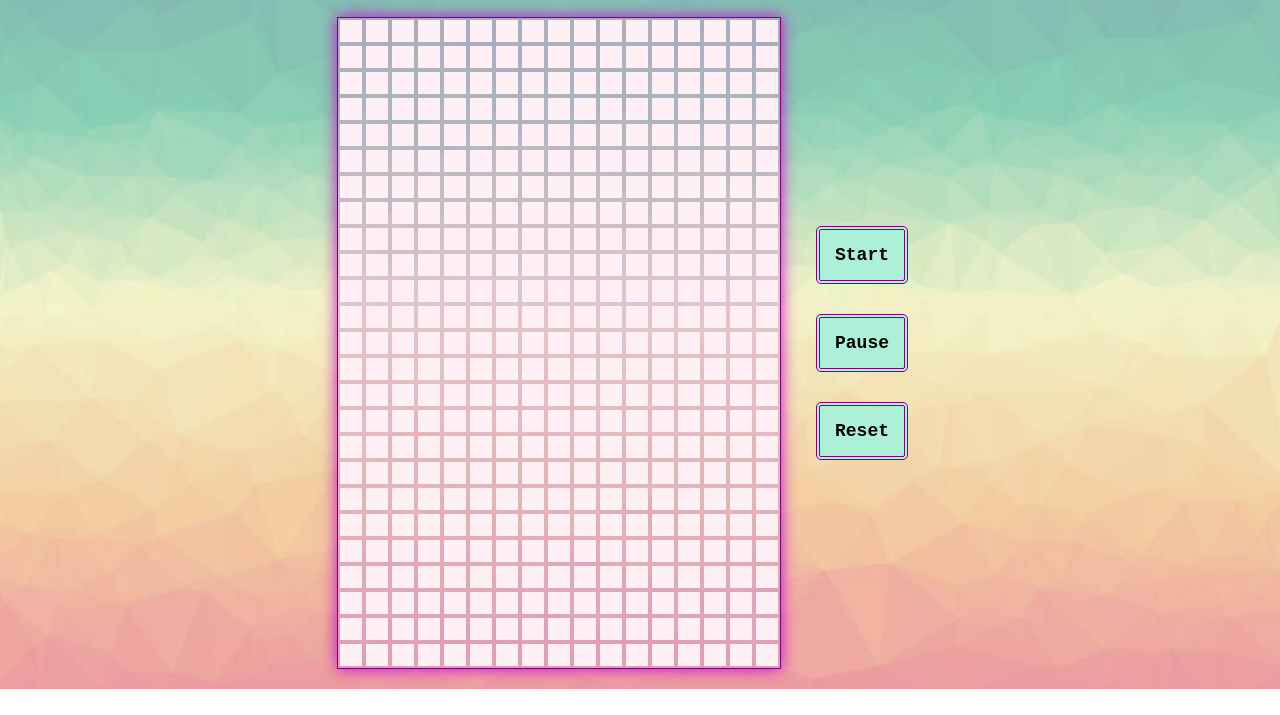
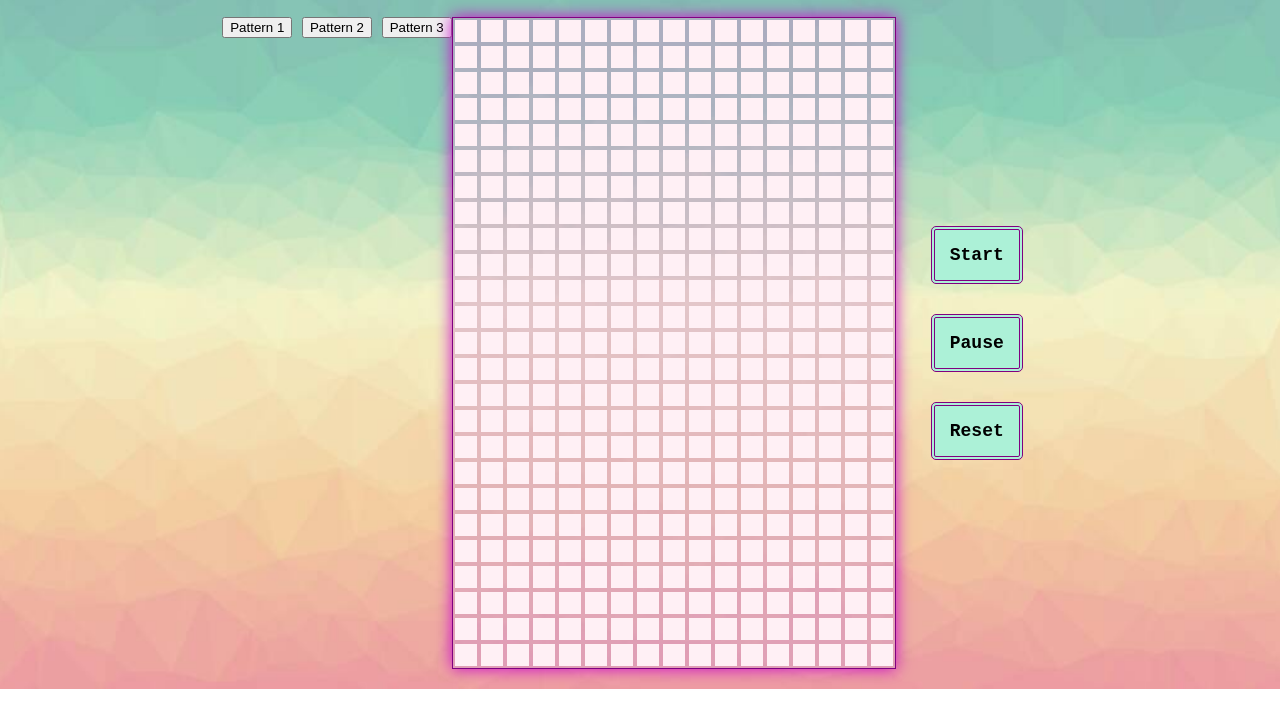
Before and after one commit to LauraHEVA/Game-Of-Life, a website: page web/index.html in a window 1280 px wide. Shown: the part 85-800 px from the top of the page. Drawn offline with Linux system fonts and the light colour scheme.

Commit message:
Added some buttons to patterns

```diff
--- a/web/index.html
+++ b/web/index.html
@@ -12,6 +12,11 @@
     <header><h1>Game of Life</h1></header>
     <main>
       <div class="container-game">
+        <div class="patterns">
+          <button id="random1" class="patterns__button">Pattern 1</button>
+          <button id="random2" class="patterns__button">Pattern 2</button>
+          <button id="virgulilla" class="patterns__button">Pattern 3</button>
+        </div>
         <div class="board">
           <div class="board__column">
             <div id="1001" class="board__column__cell"></div>
```
